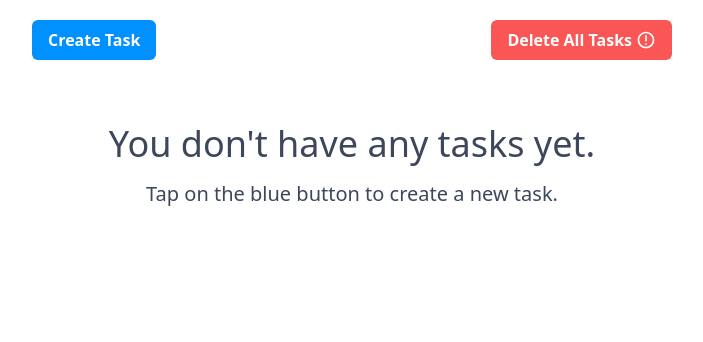
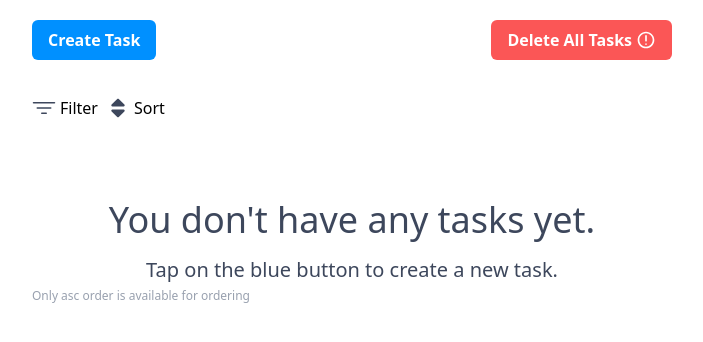
Before and after one commit to Tskxe33/todo-list-app, a React (Vite) app: page / in a window 1280 px wide. Shown: the top 342 px of the page, without its empty margins (288-991 px from the left). Built offline with nearby package versions, Linux system fonts and the light colour scheme.

Commit message:
feat: filtering & sorting

```diff
--- a/src/components/ActionButtons.tsx
+++ b/src/components/ActionButtons.tsx
@@ -8,7 +8,7 @@ const ActionButtons = () => {
   const { toggle } = useModalStore();
 
   return (
-    <div className="flex justify-between mx-2 md:mx-0 my-5">
+    <div className="flex justify-between my-5">
       <CustomButton
         text="Create Task"
         onClick={() => toggle()}
--- a/src/components/CreateTaskModal.tsx
+++ b/src/components/CreateTaskModal.tsx
@@ -28,6 +28,7 @@ const CreateTaskModal = () => {
         id: generateRandomID(),
         completed: false,
         dueDate: startDate.toString(),
+        order: tasks.length,
       },
     ]);
     toggle();
--- /dev/null
+++ b/src/components/FilterDropDown.tsx
@@ -0,0 +1,72 @@
+import { ReactNode, useEffect, useRef, useState } from "react";
+
+type FilterItem = {
+  name: string;
+  key: string;
+};
+
+interface Props {
+  buttonText: string;
+  icon: ReactNode;
+  items: FilterItem[];
+  selected: string;
+  setSelected: (selected: string) => void;
+}
+
+const FilterDropDown = ({
+  buttonText,
+  icon,
+  items,
+  selected,
+  setSelected,
+}: Props) => {
+  const [open, setOpen] = useState<boolean>(false);
+  const dropdownRef = useRef<HTMLDivElement>(null);
+
+  useEffect(() => {
+    const handleClickOutside = (event: MouseEvent) => {
+      if (
+        dropdownRef.current &&
+        !dropdownRef.current.contains(event.target as Node)
+      ) {
+        setOpen(false);
+      }
+    };
+
+    document.addEventListener("mousedown", handleClickOutside);
+    return () => {
+      document.removeEventListener("mousedown", handleClickOutside);
+    };
+  }, []);
+
+  return (
+    <div className="relative inline-block text-left" ref={dropdownRef}>
+      <div
+        className="flex flex-row items-center gap-1"
+        onClick={() => setOpen(!open)}
+      >
+        {icon}
+        <p>{buttonText}</p>
+      </div>
+      {open && (
+        <div className="absolute left-0 md:right-0 z-10 mt-2 w-56 origin-top-right rounded-md bg-white ring-1 shadow-lg ring-black/5 focus:outline-hidden">
+          <div className="py-1" role="none">
+            {items.map((item) => (
+              <p
+                className={`block px-4 py-2 text-sm text-gray-700 ${
+                  selected === item.key ? "bg-gray-100" : ""
+                }`}
+                key={item.key}
+                onClick={() => setSelected(item.key)}
+              >
+                {item.name}
+              </p>
+            ))}
+          </div>
+        </div>
+      )}
+    </div>
+  );
+};
+
+export default FilterDropDown;
--- a/src/components/NoTasks.tsx
+++ b/src/components/NoTasks.tsx
@@ -1,11 +1,16 @@
-const NoTasks = () => {
+interface Props {
+  text: string;
+  subText: string;
+}
+
+const NoTasks = ({ text, subText }: Props) => {
   return (
     <div className="flex flex-col items-center justify-center h-full gap-4 mt-16">
       <p className="text-grey-dark text-xl md:text-4xl text-center">
-        You don't have any tasks yet.
+        {text || "You don't have any tasks yet."}
       </p>
       <p className="text-grey-dark text-base md:text-xl text-center">
-        Tap on the blue button to create a new task.
+        {subText || "Tap on the blue button to create a new task."}
       </p>
     </div>
   );
--- a/src/components/sortable/SortableList.tsx
+++ b/src/components/sortable/SortableList.tsx
@@ -2,12 +2,16 @@ import { ReactSortable } from "react-sortablejs";
 import { Todo } from "../../models/todo.model";
 import SortableItem from "./SortableItem";
 import successNotification from "../../utils/toastify/success";
+import { useTasksStore } from "../../stores/TasksStore";
+import { SortValues } from "../../constants/FilterValues";
 interface Props {
   items: Todo[];
   setItems: (items: Todo[]) => void;
 }
 
 const SortableList = ({ items, setItems }: Props) => {
+  const { sort } = useTasksStore();
+
   const handleOrderChange = (newState: Todo[]) => {
     const updatedItems = newState.map((item, index) => ({
       ...item,
@@ -20,6 +24,7 @@ const SortableList = ({ items, setItems }: Props) => {
     <ReactSortable
       list={items}
       handle=".handle"
+      disabled={sort !== SortValues.ORDER}
       setList={handleOrderChange}
       className="flex flex-col gap-6 justify-center items-center"
       onEnd={() => successNotification("Reordered successfully 🎉")}
--- /dev/null
+++ b/src/constants/FilterValues.ts
@@ -0,0 +1,46 @@
+export enum FilterValues {
+  ALL = "all",
+  COMPLETED = "completed",
+}
+
+export enum SortValues {
+  DATE_ASC = "date_asc",
+  DATE_DESC = "date_desc",
+  ORDER = "order",
+  ORDER_DESC = "order_desc",
+}
+
+export type FilterItem = {
+  name: string;
+  key: string;
+};
+
+export const filterItems = [
+  {
+    key: FilterValues.COMPLETED,
+    name: "Completed",
+  },
+  {
+    key: FilterValues.ALL,
+    name: "All",
+  },
+];
+
+export const sortItems = [
+  {
+    key: SortValues.ORDER,
+    name: "Order Asc",
+  },
+  {
+    key: SortValues.ORDER_DESC,
+    name: "Order Desc",
+  },
+  {
+    key: SortValues.DATE_ASC,
+    name: "Date Asc",
+  },
+  {
+    key: SortValues.DATE_DESC,
+    name: "Date Desc",
+  },
+];
--- /dev/null
+++ b/src/hooks/useGetFilteredTasks.ts
@@ -0,0 +1,30 @@
+import { SortValues } from "../constants/FilterValues";
+
+import { FilterValues } from "../constants/FilterValues";
+import { useTasksStore } from "../stores/TasksStore";
+
+export const useGetFilteredTasks = () => {
+  const { tasks, filter, sort } = useTasksStore();
+
+  const filteredTasks = tasks.filter((task) => {
+    if (filter === FilterValues.COMPLETED) return task.completed;
+    return true;
+  });
+
+  const sortedTasks = filteredTasks.sort((a, b) => {
+    switch (sort) {
+      case SortValues.ORDER:
+        return a.order - b.order;
+      case SortValues.ORDER_DESC:
+        return b.order - a.order;
+      case SortValues.DATE_ASC:
+        return new Date(a.dueDate).getTime() - new Date(b.dueDate).getTime();
+      case SortValues.DATE_DESC:
+        return new Date(b.dueDate).getTime() - new Date(a.dueDate).getTime();
+      default:
+        return 0;
+    }
+  });
+
+  return { sortedTasks, filteredTasks };
+};
--- a/src/pages/DashboardPage.tsx
+++ b/src/pages/DashboardPage.tsx
@@ -4,25 +4,67 @@ import NoTasks from "../components/NoTasks";
 import SortableList from "../components/sortable/SortableList";
 import { useModalStore } from "../stores/ModalStore";
 import { useTasksStore } from "../stores/TasksStore";
+import FilterDropDown from "../components/FilterDropDown";
+import { IoFilterOutline } from "react-icons/io5";
+import { FaSort } from "react-icons/fa";
+import { filterItems, sortItems } from "../constants/FilterValues";
+import { useGetFilteredTasks } from "../hooks/useGetFilteredTasks";
 
 const DashboradPage = () => {
-  const { tasks, setTasks } = useTasksStore();
+  const { tasks, setTasks, filter, setFilter, sort, setSort } = useTasksStore();
   const { isOpen } = useModalStore();
+  const { sortedTasks, filteredTasks } = useGetFilteredTasks();
+
+  const renderContent = () => {
+    if (!tasks.length) {
+      return (
+        <NoTasks
+          text="You don't have any tasks yet."
+          subText="Tap on the blue button to create a new task."
+        />
+      );
+    }
+
+    if (filteredTasks.length) {
+      return <SortableList items={sortedTasks} setItems={setTasks} />;
+    }
+
+    return (
+      <NoTasks
+        text="You don't have any completed tasks yet."
+        subText="Tap Mark as done to complete a task."
+      />
+    );
+  };
 
   return (
-    <>
-      <div className="flex flex-col items-center justify-center ">
-        <div className="w-full sm:w-1/2">
-          <ActionButtons />
-          {tasks.length ? (
-            <SortableList items={tasks} setItems={setTasks} />
-          ) : (
-            <NoTasks />
-          )}
+    <div className="flex flex-col items-center justify-center ">
+      <div className="w-full sm:w-1/2 px-2 sm:px-0">
+        <ActionButtons />
+        <div className="flex flex-row items-center gap-2 cursor-pointer py-4">
+          <FilterDropDown
+            buttonText="Filter"
+            icon={<IoFilterOutline size={24} color="#3d475c" />}
+            items={filterItems}
+            selected={filter}
+            setSelected={setFilter}
+          />
+          <FilterDropDown
+            buttonText="Sort"
+            icon={<FaSort size={24} color="#3d475c" />}
+            items={sortItems}
+            selected={sort}
+            setSelected={setSort}
+          />
         </div>
-        {isOpen && <CreateTaskModal />}
+
+        {renderContent()}
+        <p className="text-xs text-gray-400 mt-1">
+          Only asc order is available for ordering
+        </p>
       </div>
-    </>
+      {isOpen && <CreateTaskModal />}
+    </div>
   );
 };
 
--- a/src/stores/TasksStore.ts
+++ b/src/stores/TasksStore.ts
@@ -1,17 +1,26 @@
 import { create } from "zustand";
 import { persist } from "zustand/middleware";
 import { Todo } from "../models/todo.model";
+import { FilterValues, SortValues } from "../constants/FilterValues";
 
 interface TasksStore {
   tasks: Todo[];
   setTasks: (tasks: Todo[]) => void;
+  filter: string;
+  setFilter: (filter: string) => void;
+  sort: string;
+  setSort: (sort: string) => void;
 }
 
 export const useTasksStore = create<TasksStore>()(
   persist(
     (set) => ({
       tasks: [],
+      filter: FilterValues.ALL,
+      sort: SortValues.ORDER,
       setTasks: (tasks: Todo[]) => set({ tasks }),
+      setFilter: (filter: string) => set({ filter }),
+      setSort: (sort: string) => set({ sort }),
     }),
     {
       name: "tasks-storage",
```
